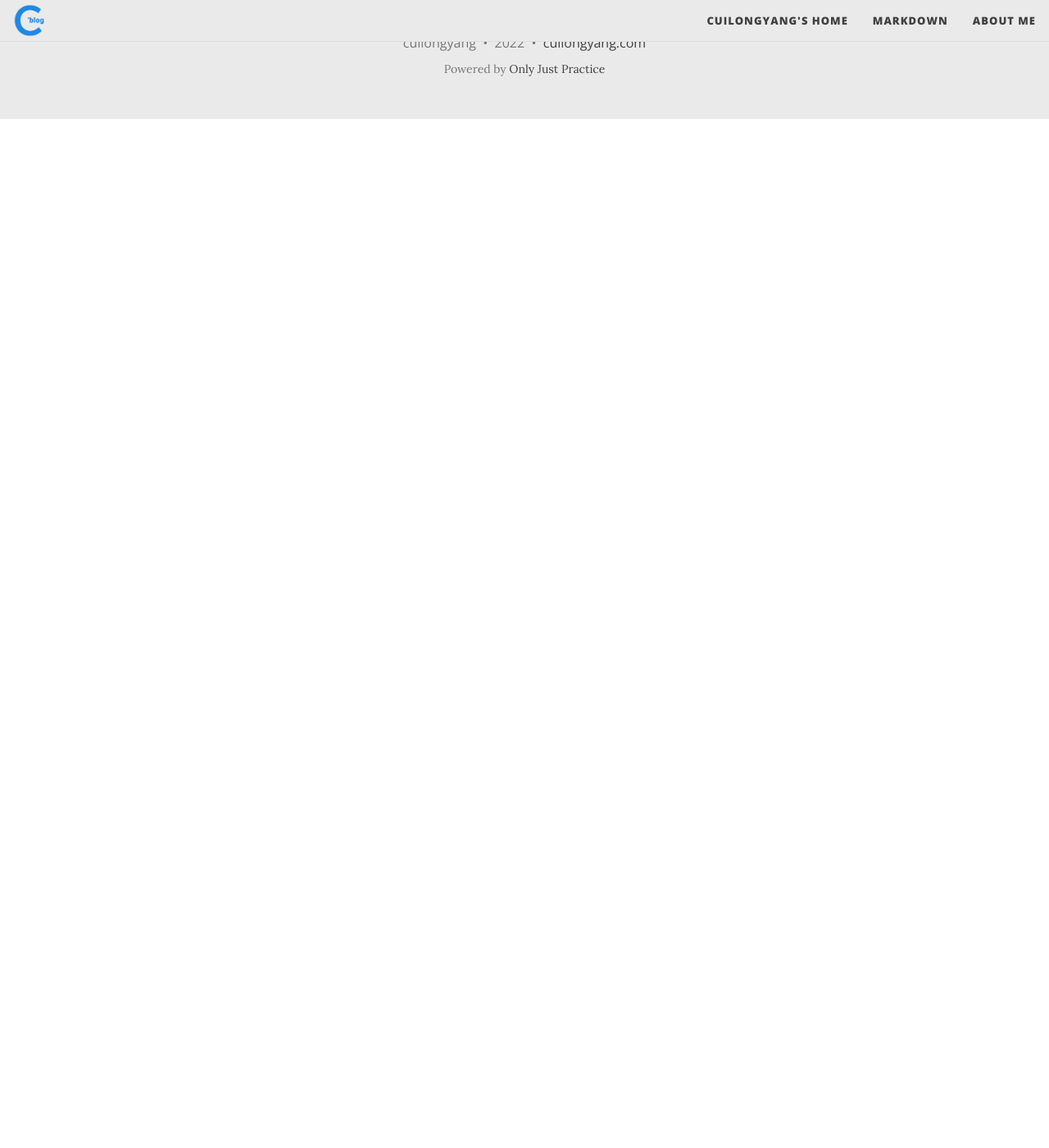
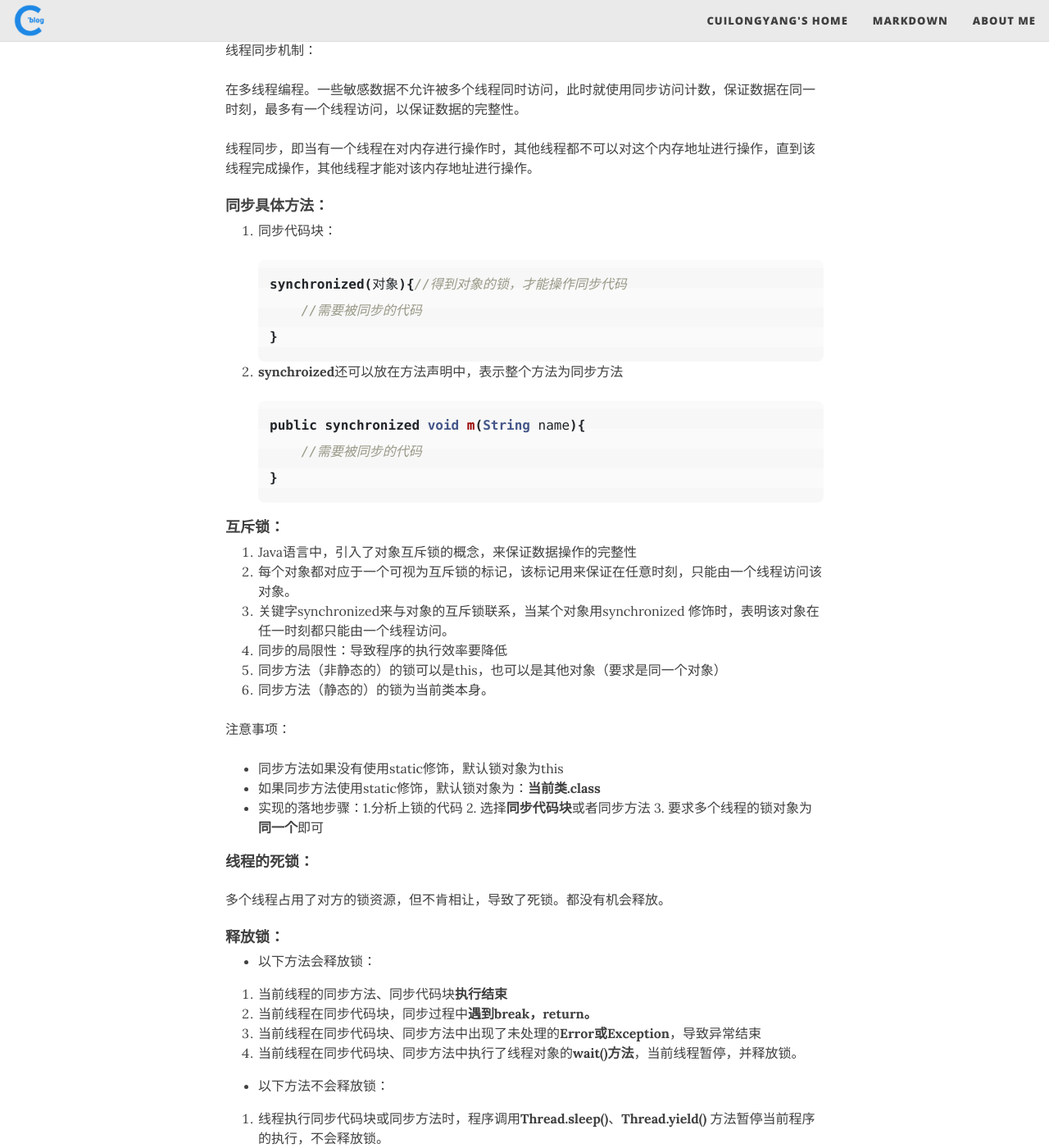
Before and after one commit to cuilongyang/cuilongyang.github.io, a Jekyll site: the page built from _posts/2022-01-14-thread.markdown, in a window 1280 px wide and 1400 px high, scrolled down 2944 px. Shown: the whole window at 82% size. Built offline with Jekyll 4.4.1, drawn with Linux system fonts in a browser that asks for light colours; nearby versions of some CDN libraries; before the commit the page ends 3089 px from its top, so only the background shows below that; some of the changed text lies outside the part shown.

Commit message:
Update 2022-01-14-thread.markdown

````diff
--- a/_posts/2022-01-14-thread.markdown
+++ b/_posts/2022-01-14-thread.markdown
@@ -1,12 +1,12 @@
 ---
 layout: post
-title:  " 线程 "
+title:  " 线程、锁 "
 subtitle:
 cover-img:
 thumbnail-img:
 share-img:
-date: 2022-01-14 22:56:26 +0800
-tags: [Java,线程]
+date: 2022-01-15 22:56:26 +0800
+tags: [Java,线程, 锁]
 ---
 
 #### 线程：
@@ -97,3 +97,120 @@ tags: [Java,线程]
 
 - **yield**：线程的礼让，让出cpu让其他线程执行，但礼让的时间不确定，所以也不一定礼让成功
 - **join**：线程的插队，插队的线程一旦成功，则肯定先执行完插入的线程的所有任务
+
+##### 用户线程和守护线程：
+
+1. 用户线程：也叫工作线程，当线程的任务执行完成或通知方式结束
+2. 守护线程：一般是为工作线程服务的，当所有的用户线程结束，守护线程自动结束，
+3. 常见的守护线程: 垃圾回收机制
+
+#####  线程的7大状态：
+
+**new**（新建）    **runnable**(ready  running)（可运行状态）  **Teminated**(结束)
+
+**blocked**（阻塞）   **waiting**(等待)      **TimedWaiting** （超时等待状态）
+
+#### Synchronized:
+
+线程同步机制：
+
+在多线程编程。一些敏感数据不允许被多个线程同时访问，此时就使用同步访问计数，保证数据在同一时刻，最多有一个线程访问，以保证数据的完整性。
+
+线程同步，即当有一个线程在对内存进行操作时，其他线程都不可以对这个内存地址进行操作，直到该线程完成操作，其他线程才能对该内存地址进行操作。
+
+#### 同步具体方法：
+
+1. 同步代码块：
+
+   ```java
+   synchronized(对象){//得到对象的锁，才能操作同步代码
+       //需要被同步的代码
+   }
+   ```
+
+2. **synchroized**还可以放在方法声明中，表示整个方法为同步方法
+
+   ```java
+   public synchronized void m(String name){
+       //需要被同步的代码
+   }
+   ```
+
+#### 互斥锁：
+
+1. Java语言中，引入了对象互斥锁的概念，来保证数据操作的完整性
+2. 每个对象都对应于一个可视为互斥锁的标记，该标记用来保证在任意时刻，只能由一个线程访问该对象。
+3. 关键字synchronized来与对象的互斥锁联系，当某个对象用synchronized 修饰时，表明该对象在任一时刻都只能由一个线程访问。
+4. 同步的局限性：导致程序的执行效率要降低
+5. 同步方法（非静态的）的锁可以是this，也可以是其他对象（要求是同一个对象）
+6. 同步方法（静态的）的锁为当前类本身。
+
+注意事项：
+
+- 同步方法如果没有使用static修饰，默认锁对象为this
+- 如果同步方法使用static修饰，默认锁对象为：**当前类.class**
+- 实现的落地步骤：1.分析上锁的代码  2. 选择**同步代码块**或者同步方法  3. 要求多个线程的锁对象为**同一个**即可
+
+#### 线程的死锁：
+
+多个线程占用了对方的锁资源，但不肯相让，导致了死锁。都没有机会释放。
+
+#### 释放锁：
+
+- 以下方法会释放锁：
+
+1. 当前线程的同步方法、同步代码块**执行结束**
+2. 当前线程在同步代码块，同步过程中**遇到break，return。**
+3. 当前线程在同步代码块、同步方法中出现了未处理的**Error或Exception**，导致异常结束
+4. 当前线程在同步代码块、同步方法中执行了线程对象的**wait()方法**，当前线程暂停，并释放锁。
+
+- 以下方法不会释放锁：
+
+1. 线程执行同步代码块或同步方法时，程序调用**Thread.sleep()**、**Thread.yield()** 方法暂停当前程序的执行，不会释放锁。
+2. 线程执行同步代码块时，其他线程调用了该线程的suspend() 方法将该线程挂起，该线程不会释放锁。**应该避免使用suspend()和resume()方法来控制线程，方法不在推荐使用**
+
+
+
+练习题：
+
+1. 这里使用**synchronized** 实现了线程同步
+2. 多个线程执行到这里就会去争夺this
+3. 哪个对象争夺到this对象锁，就执行**synchronized** 代码块，执行完毕会释放
+4. 争夺不到this对象锁就**blocked** ，准备继续争夺
+
+```java
+public class Exercise {
+    public static void main(String[] args) {
+        Account account = new Account();
+        Thread t1 = new Thread(account);
+        Thread t2 = new Thread(account);
+        t1.setName("t1");
+        t2.setName("t2");
+        t1.start();
+        t2.start();
+    }
+}
+
+class Account implements Runnable {
+    private int money = 10000;
+
+    @Override
+    public void run() {
+        while (true) {
+            synchronized (this) {
+                if (money < 1000) {
+                    System.out.println("余额不足");
+                    break;
+                }
+                try {
+                    Thread.sleep(1000);
+                } catch (InterruptedException e) {
+                    e.printStackTrace();
+                }
+                System.out.println(Thread.currentThread().getName() +
+                        "取出1000元，余额为：" + (money -= 1000));
+            }
+        }
+    }
+}
+```
````
